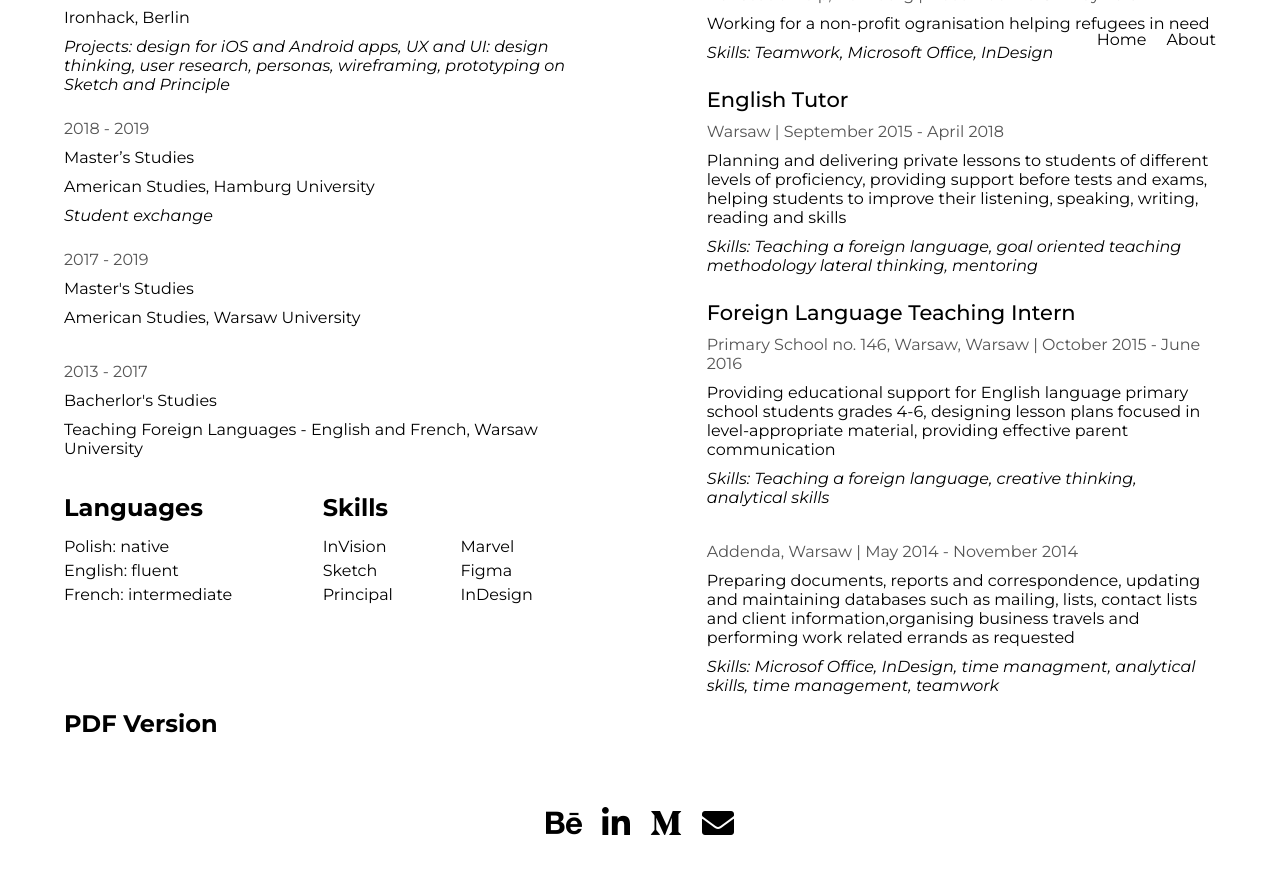
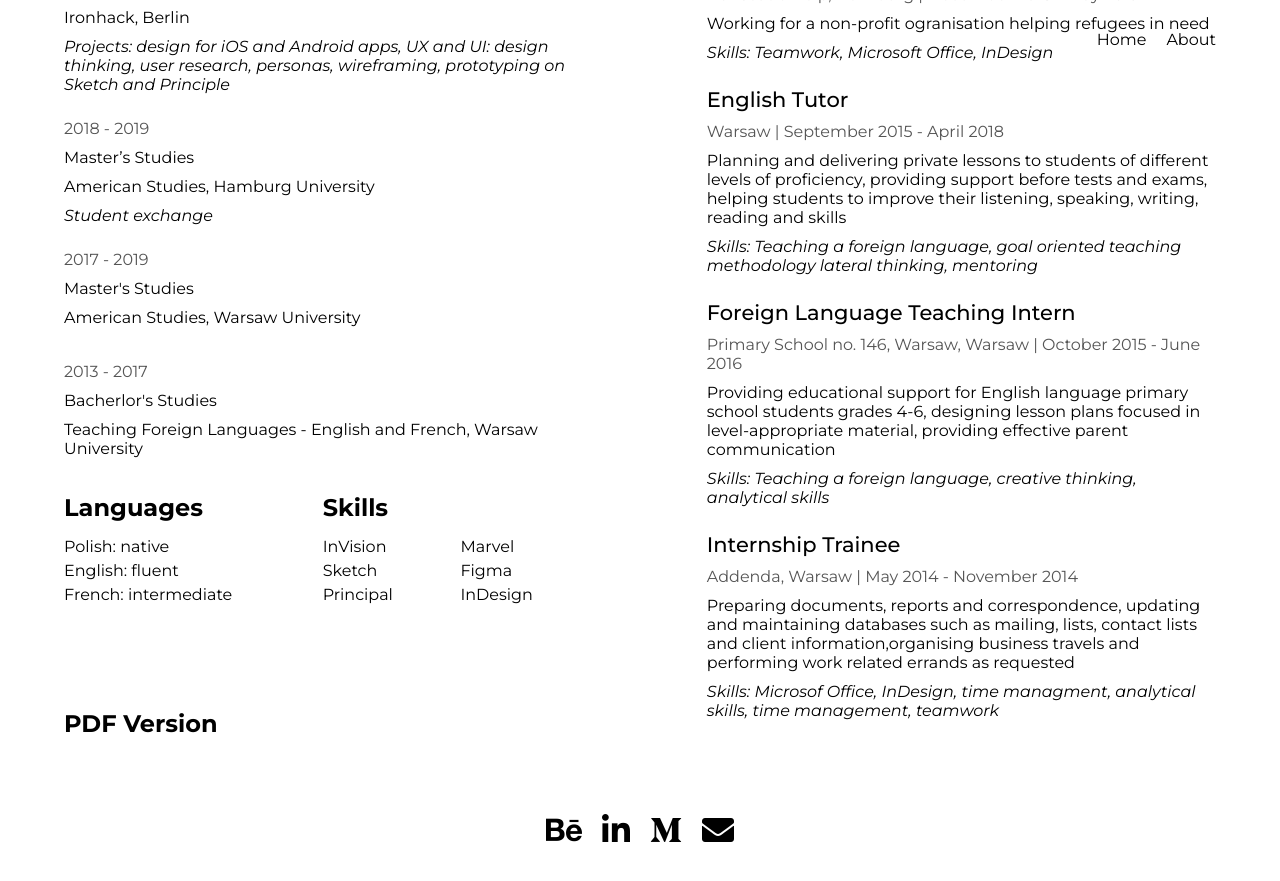
Before and after one commit to julia-popko/julia-popko.github.io, a Jekyll site: the page built from about.md, in a window 1280 px wide and 900 px high, scrolled down 689 px. Shown: the top 881 px of the window. Built offline with Jekyll 4.4.1, drawn with Linux system fonts in a browser that asks for light colours.

Commit message:
Update about.md

```diff
--- a/about.md
+++ b/about.md
@@ -42,6 +42,7 @@ experiences:
       maintaining databases such as mailing, lists, contact lists and client
       information,organising business travels and performing work related errands
       as requested
+    title: Internship Trainee
     skills: >-
       Microsof Office, InDesign, time managment, analytical skills, time management,
       teamwork
```
